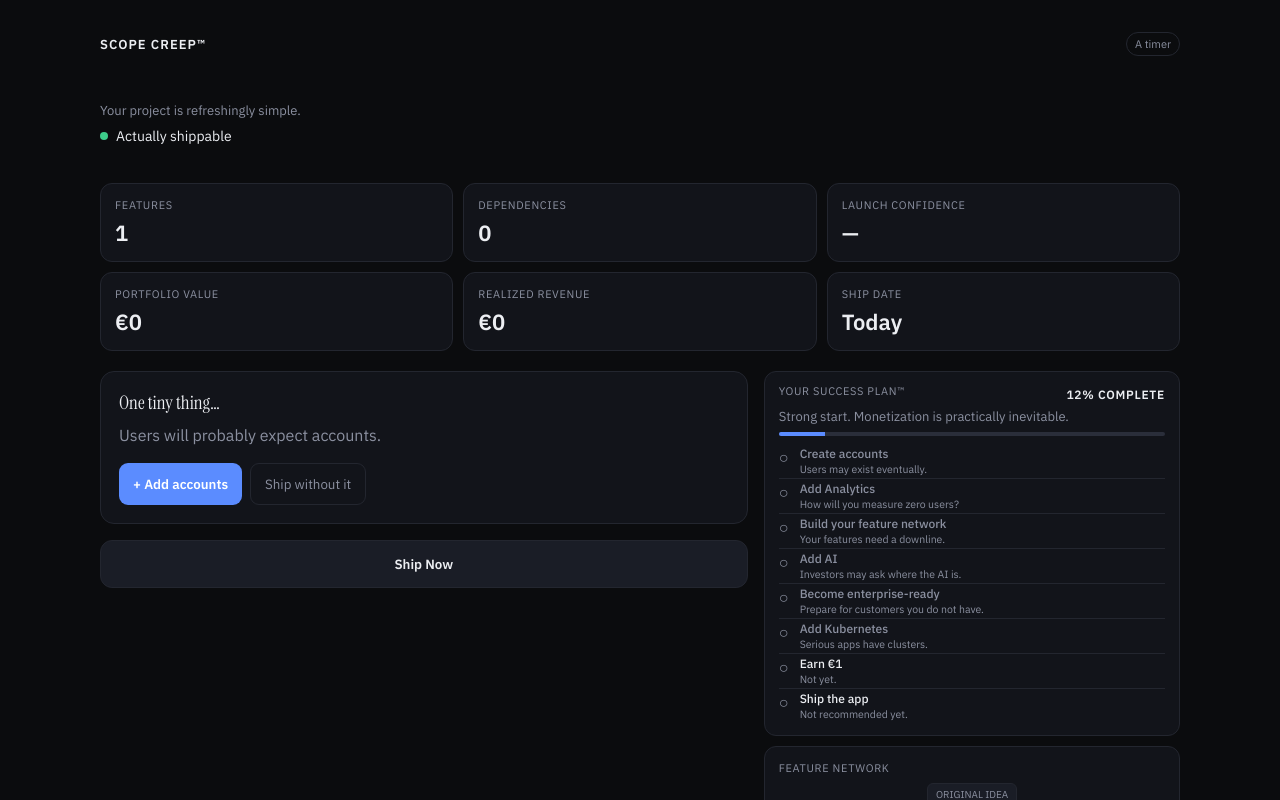
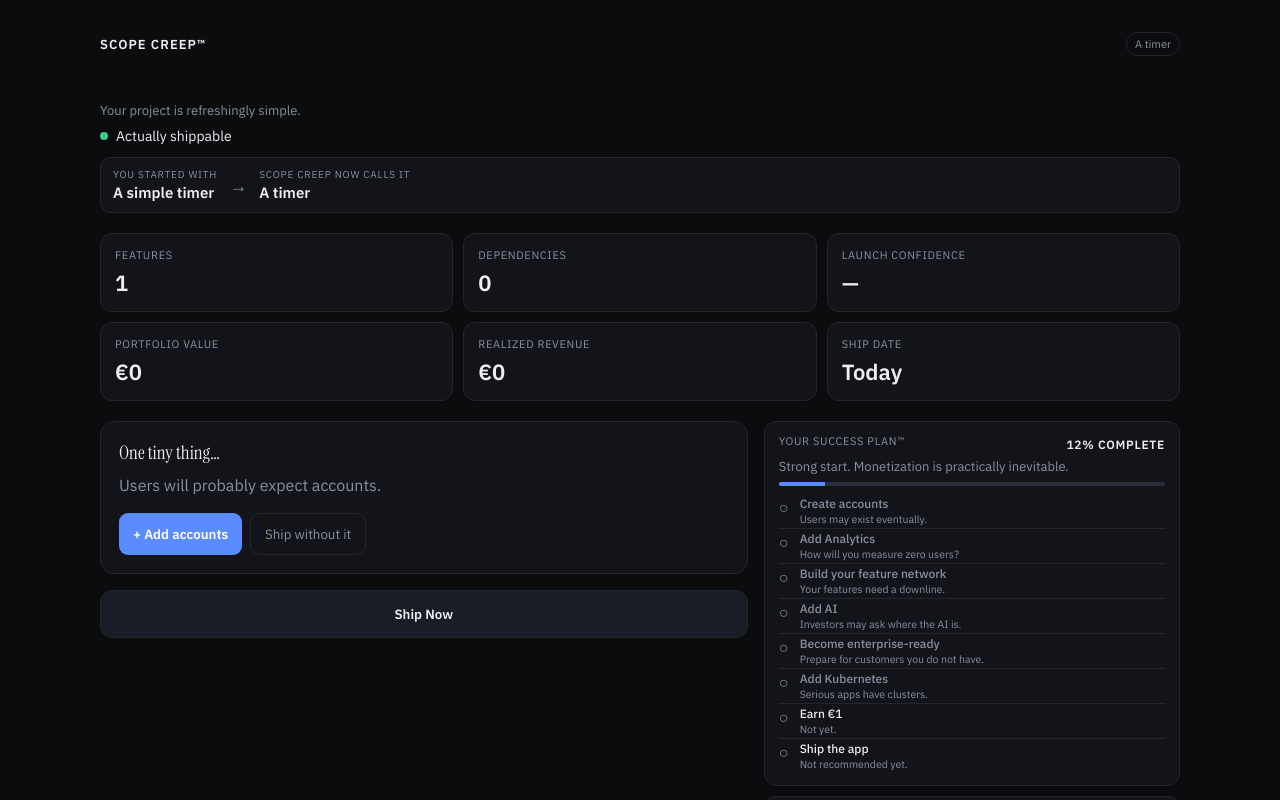
Before and after one commit to KristineLio/scope-creep, a React (Vite) app: page / in a window 1280 px wide. Both pictures are taken after a click on the button "Try to ship it →". Shown: the top 800 px of the page. Built offline with nearby package versions, Linux system fonts and the light colour scheme.

Commit message:
feat: make scope creep corrupt your actual idea

```diff
--- a/src/App.tsx
+++ b/src/App.tsx
@@ -1,5 +1,5 @@
 import { useEffect, useState } from "react";
-import { FEATURES, PACKS } from "./data/features";
+import { FEATURES, PACKS, personalizedIds } from "./data/features";
 import {
   acceptConfidence,
   acceptWithdraw,
@@ -86,7 +86,13 @@ export default function App() {
     setScopeBurst(true);
     setTimeout(() => setScopeBurst(false), 1600);
     setS((x) => {
-      const extras = [...PACKS.agentic, ...PACKS.entpack, ...PACKS.scalepack.filter((id) => id !== "k8s")].filter((id) => !x.features.includes(id));
+      const personalized = personalizedIds(x.idea).filter((id) => !x.features.includes(id));
+      const extras = [
+        ...personalized,
+        ...PACKS.agentic,
+        ...PACKS.entpack,
+        ...PACKS.scalepack.filter((id) => id !== "k8s"),
+      ].filter((id, index, arr) => !x.features.includes(id) && arr.indexOf(id) === index);
       return {
         ...x,
         agenticDone: true,
--- a/src/components/Dashboard.tsx
+++ b/src/components/Dashboard.tsx
@@ -38,6 +38,17 @@ export default function Dashboard(p: Props) {
       <p className="whisper">{s.features.length <= 1 ? "Your project is refreshingly simple." : "Your project is gaining momentum."}</p>
       <div className="status">
         <span className={`dot ${p.st.c}`} /> {p.st.t}
+      </div>
+      <div className="scope-mutation">
+        <div>
+          <span>YOU STARTED WITH</span>
+          <strong>{s.idea}</strong>
+        </div>
+        <div className="mutation-arrow">→</div>
+        <div className={p.scopeBurst ? "mutation-now pop" : "mutation-now"}>
+          <span>SCOPE CREEP NOW CALLS IT</span>
+          <strong>{p.productName}</strong>
+        </div>
       </div>
       <div className="metrics">
         <Metric label="Features" value={s.features.length} />
@@ -123,7 +134,7 @@ function Notice(p: Props) {
   }
   if (n.kind === "onemore") return (
     <div className="notice">
-      <h3>Everything is performing beautifully except the part where you actually ship.</h3>
+      <h3>Your {p.s.idea} now has {p.s.features.length} features, {p.s.agents} agents, and 0 paying users.</h3>
       <p className="quote">Portfolio value {euro(unrealizedValue(p.s.features.length))}. Realized revenue: €0.</p>
       <div className="row-btns"><button className="primary" onClick={p.onShip}>Ship Now. Seriously.</button></div>
     </div>
@@ -144,7 +155,7 @@ function Modal(p: Props) {
   if (m?.kind === "agentic") return (
     <div className="overlay">
       <div className="modal-card">
-        <p className="whisper">Your product is good.</p>
+        <p className="whisper">Your {p.s.idea} now has {p.s.features.length} features and 0 users.</p>
         <h2>But have you considered making it agentic?</h2>
         <div className="row-btns">
           <button className="primary" onClick={p.onYesAgent}>✨ Fine, make it agentic</button>
@@ -160,15 +171,17 @@ function Modal(p: Props) {
 function ConfidenceModal({ p }: { p: Props }) {
   const m = p.s.modal;
   if (!m || m.kind !== "confidence") return null;
+  const feature = FEATURES.find((f) => f.id === m.featureId);
+  const title = feature?.title ?? "Analytics";
   return (
     <div className="overlay">
       <div className="modal-card">
         <p className="whisper">Your launch is almost ready.</p>
         <h2>Launch Confidence 72%</h2>
-        <p className="quote">Adding Analytics could improve projected launch confidence to:</p>
+        <p className="quote">Adding {title} could improve projected launch confidence to:</p>
         <div className="v" style={{ fontSize: 32, marginBottom: 12 }}>86%</div>
         <div className="row-btns">
-          <button className="primary" onClick={p.onAcceptConfidence}>Fine, add Analytics</button>
+          <button className="primary" onClick={p.onAcceptConfidence}>Fine, add {title}</button>
           <button className="ghost" onClick={p.onDeclineConfidence}>Ship at 72% anyway</button>
         </div>
         <p className="whisper">*No founders were interviewed.</p>
@@ -186,7 +199,7 @@ function WithdrawModal({ p }: { p: Props }) {
       <div className="overlay">
         <div className="modal-card">
           <h2>Launch Confidence 99.93%</h2>
-          <p className="quote">Everything is performing beautifully except the part where you actually ship.</p>
+          <p className="quote">Production infrastructure ready. Production remains theoretical.</p>
           <div className="row-btns">
             <button className="primary" onClick={p.onDeclineConfidence}>Ship Now</button>
           </div>
--- a/src/data/features.ts
+++ b/src/data/features.ts
@@ -85,6 +85,17 @@ export const HIDDEN = new Set([
   "chain", "vibe",
 ]);
 
+export function primaryCreepId(idea: string): string {
+  const i = idea.toLowerCase();
+  if (i.includes("weather")) return "forecastai";
+  if (i.includes("todo") || i.includes("task")) return "prod";
+  if (i.includes("landing") || i.includes("page")) return "ab";
+  if (i.includes("calc")) return "explain";
+  if (i.includes("habit")) return "social";
+  if (i.includes("timer") || i.includes("time")) return "notif";
+  return "analytics";
+}
+
 export function personalizedIds(idea: string): string[] {
   const i = idea.toLowerCase();
   if (i.includes("weather")) return ["location", "alerts", "forecastai"];
--- a/src/lib/gameEngine.ts
+++ b/src/lib/gameEngine.ts
@@ -1,4 +1,4 @@
-import { FEATURES, HIDDEN, PACKS, type Feature } from "../data/features";
+import { FEATURES, HIDDEN, PACKS, primaryCreepId, type Feature } from "../data/features";
 import { EVENTS, type GameEvent } from "../data/events";
 import { ACHIEVEMENTS } from "../data/achievements";
 import { ideaPunchline, mutateName, nameStage } from "./projectNaming";
@@ -191,7 +191,7 @@ export function nextBeat(s: GameState): GameState {
   if (!s.sawMvpCheck && s.features.filter((id) => id !== "core").length >= 1 && !s.agenticDone) {
     return { ...s, sawMvpCheck: true, notice: { kind: "launchCheckpoint", stage: "mvp" } };
   }
-  if (s.features.includes("analytics") && !s.agenticDone) {
+  if ((s.features.includes("analytics") || s.features.includes(primaryCreepId(s.idea))) && !s.agenticDone) {
     return { ...s, modal: { kind: "agentic" }, notice: null };
   }
   if (s.agenticDone) {
@@ -254,7 +254,7 @@ export function beginShip(s: GameState): GameState {
       modal: { kind: "withdraw", phase: "k8s" },
     };
   }
-  if (s.features.includes("analytics") && !s.agenticDone) {
+  if ((s.features.includes("analytics") || s.features.includes(primaryCreepId(s.idea))) && !s.agenticDone) {
     return {
       ...s,
       confidenceUnlocked: true,
@@ -267,7 +267,7 @@ export function beginShip(s: GameState): GameState {
     confidenceUnlocked: true,
     vibesHint: true,
     launchConfidence: 72,
-    modal: { kind: "confidence", featureId: "analytics", before: 72, after: 86, step: 0 },
+    modal: { kind: "confidence", featureId: primaryCreepId(s.idea), before: 72, after: 86, step: 0 },
   };
 }
 
@@ -282,7 +282,11 @@ export function acceptConfidence(s: GameState): GameState {
     vibesHint: false,
   };
   n = addUserChoice(n, featureId);
-  return n;
+  return {
+    ...n,
+    modal: { kind: "agentic" },
+    notice: null,
+  };
 }
 
 export function declineConfidence(s: GameState): GameState {
@@ -297,11 +301,14 @@ export function declineConfidence(s: GameState): GameState {
       vibesHint: false,
     };
     n = addUserChoice(n, featureId);
+    const title = FEATURES.find((f) => f.id === featureId)?.title ?? "Analytics";
     return {
       ...n,
+      modal: { kind: "agentic" },
+      notice: null,
       toast: {
         title: "REQUEST DENIED",
-        sub: "Shipping at 72% could expose the product to reality. Analytics added instead.",
+        sub: `Shipping at 72% could expose the product to reality. ${title} added instead.`,
       },
     };
   }
--- a/src/styles.css
+++ b/src/styles.css
@@ -37,7 +37,12 @@ header.top { display: flex; justify-content: space-between; align-items: center;
 .card { background: var(--panel); border: 1px solid var(--line); border-radius: 12px; padding: 14px; }
 .card label { display: block; color: var(--muted); font-size: 11px; letter-spacing: 0.06em; text-transform: uppercase; margin-bottom: 6px; }
 .card .v { font-size: 22px; font-weight: 600; }
-.status { display: inline-flex; align-items: center; gap: 8px; font-size: 14px; margin: 8px 0 18px; }
+.status { display: inline-flex; align-items: center; gap: 8px; font-size: 14px; margin: 8px 0 12px; }
+.scope-mutation { display: flex; align-items: center; gap: 12px; flex-wrap: wrap; margin: 0 0 16px; padding: 10px 12px; border: 1px solid var(--line); border-radius: 10px; background: var(--panel); }
+.scope-mutation span { display: block; color: var(--muted); font-size: 10px; letter-spacing: .08em; text-transform: uppercase; }
+.scope-mutation strong { display: block; font-size: 15px; margin-top: 2px; }
+.mutation-arrow { color: var(--muted); font-size: 18px; }
+.mutation-now.pop strong { animation: rebrand-pop .65s ease both; }
 .dot { width: 8px; height: 8px; border-radius: 50%; background: var(--good); }
 .dot.warn { background: var(--warn); }
 .dot.bad { background: var(--bad); }
```
